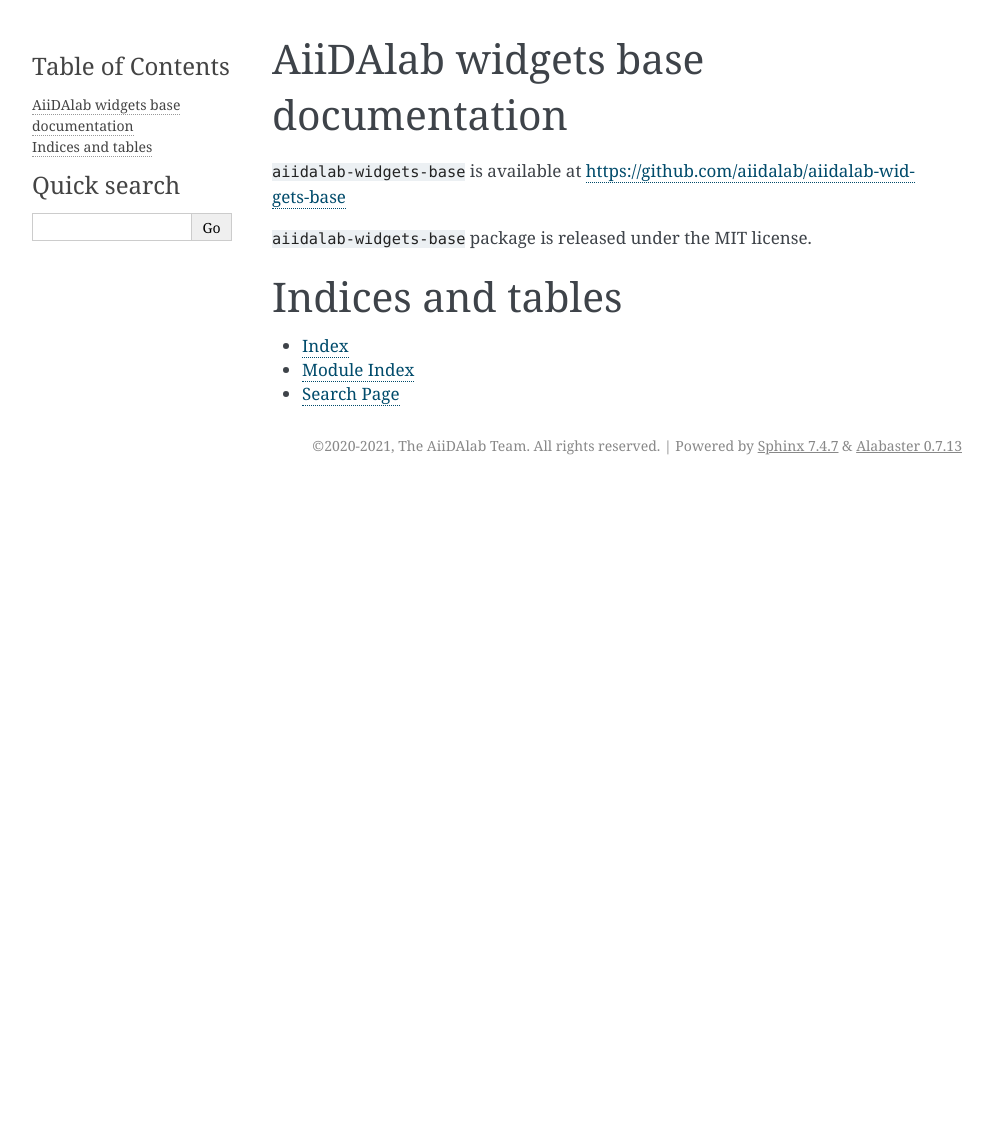
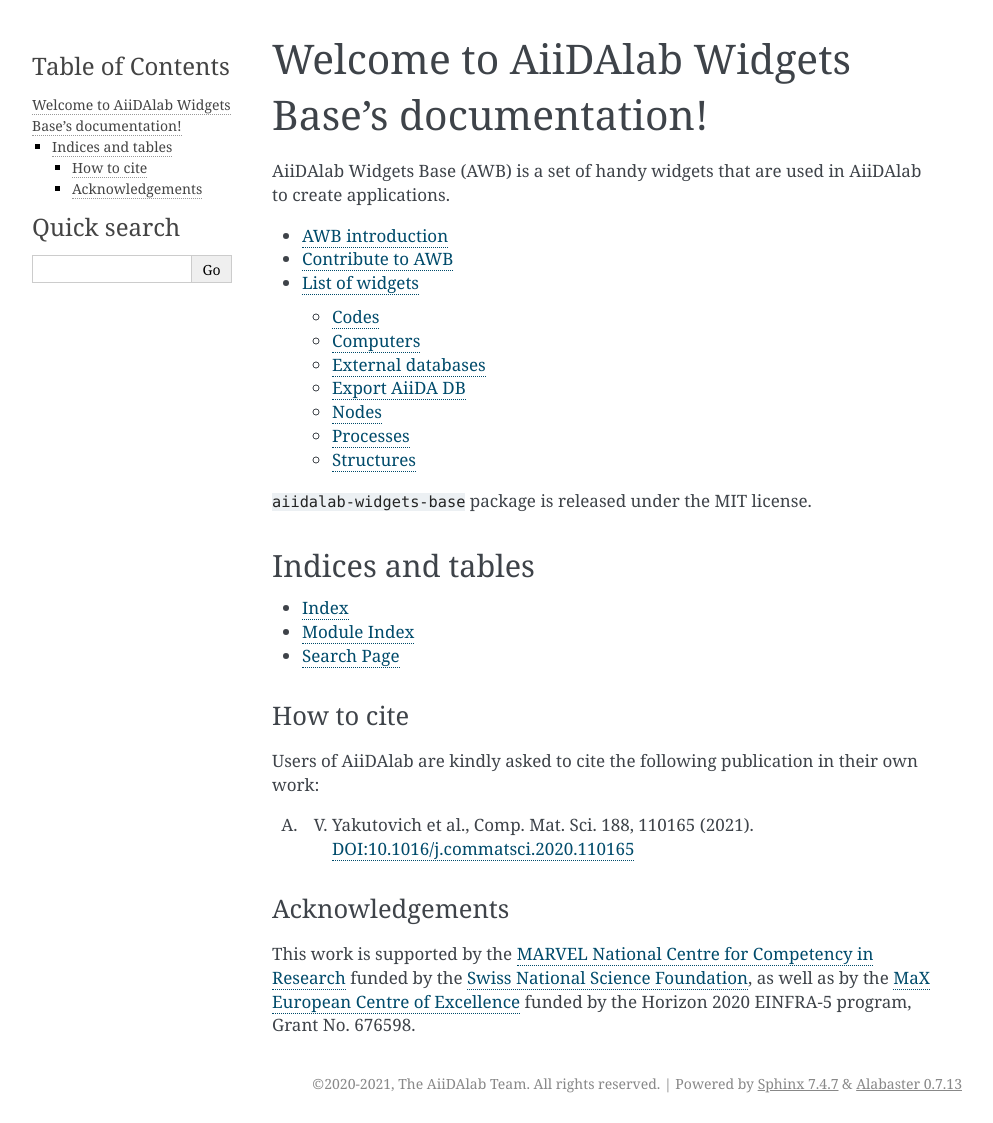
Before and after one commit to aiidalab/aiidalab-widgets-base, a Sphinx documentation site: the page built from docs/source/index.rst, in a window 1280 px wide. Shown: the whole page, without its empty margins (148-1141 px from the left). Built offline with Sphinx 7.4.7, drawn with Linux system fonts in a browser that asks for light colours; pages that are not in the unit, such as notebooks, are missing from menus; the version number is read from the project's files by our own code; before the commit the page ends 900 px from its top, so only the background shows below that.

Commit message:
Provide documentation skeleton and issues for the missing parts.

```diff
--- a/docs/source/conf.py
+++ b/docs/source/conf.py
@@ -141,13 +141,10 @@ def setup(app):
 
 # Warnings to ignore when using the -n (nitpicky) option
 # We should ignore any python built-in exception, for instance
-nitpick_ignore = [
-    ("py:class", "ipywidgets.widgets.widget_box.VBox"),
-    ("py:class", "ipywidgets.widgets.widget_button.Button"),
-    ("py:class", "ipywidgets.widgets.widget_selection.Dropdown"),
-    ("py:class", "ipywidgets.widgets.widget_string.HTML"),
-    ("py:class", "ipywidgets.widgets.widget_string.Textarea"),
-    ("py:class", "BandsData"),
-    ("py:class", "Dict"),
-    ("py:class", "FolderData"),
-]
+nitpick_ignore = []
+for line in open("nitpick-exceptions"):
+    if line.strip() == "" or line.startswith("#"):
+        continue
+    dtype, target = line.split(None, 1)
+    target = target.strip()
+    nitpick_ignore.append((dtype, target))
--- a/docs/source/index.rst
+++ b/docs/source/index.rst
@@ -1,17 +1,20 @@
-AiiDAlab widgets base documentation
-===================================
-
-``aiidalab-widgets-base`` is available at https://github.com/aiidalab/aiidalab-widgets-base
+#################################################
+Welcome to AiiDAlab Widgets Base's documentation!
+#################################################
 
 
+AiiDAlab Widgets Base (AWB) is a set of handy widgets that are used in AiiDAlab to create applications.
+
 .. toctree::
-   :maxdepth: 1
+   :maxdepth: 2
 
+   AWB introduction <introduction/index>
+   Contribute to AWB <contribute/index>
+   List of widgets <widget-list/index>
    API documentation <apidoc/aiidalab_widgets_base>
 
 
 ``aiidalab-widgets-base`` package is released under the MIT license.
-
 
 
 
@@ -21,3 +24,17 @@ Indices and tables
 * :ref:`genindex`
 * :ref:`modindex`
 * :ref:`search`
+
+***********
+How to cite
+***********
+
+Users of AiiDAlab are kindly asked to cite the following publication in their own work:
+
+A. V. Yakutovich et al., Comp. Mat. Sci. 188, 110165 (2021). 	`DOI:10.1016/j.commatsci.2020.110165 <https://doi.org/10.1016/j.commatsci.2020.110165>`__
+
+****************
+Acknowledgements
+****************
+
+This work is supported by the `MARVEL National Centre for Competency in Research <http://nccr-marvel.ch>`__	funded by the `Swiss National Science Foundation <http://www.snf.ch/en>`__, as well as by the `MaX European Centre of Excellence <http://www.max-centre.eu/>`__ funded by the Horizon 2020 EINFRA-5 program, Grant No. 676598.
--- /dev/null
+++ b/docs/source/widget-list/codes.rst
@@ -0,0 +1,4 @@
+Dealing with codes
+==================
+
+[issue: `#185 <https://github.com/aiidalab/aiidalab-widgets-base/issues/185>`_]
--- /dev/null
+++ b/docs/source/widget-list/computers.rst
@@ -0,0 +1,4 @@
+Dealing with computers
+======================
+
+[issue: `#186 <https://github.com/aiidalab/aiidalab-widgets-base/issues/186>`_ ]
--- /dev/null
+++ b/docs/source/widget-list/databases.rst
@@ -0,0 +1,4 @@
+Dealing with external databases
+===============================
+
+[issue: `#187 <https://github.com/aiidalab/aiidalab-widgets-base/issues/187>`_]
--- /dev/null
+++ b/docs/source/widget-list/export.rst
@@ -0,0 +1,4 @@
+Export AiiDA database
+=====================
+
+[issue: `#188 <https://github.com/aiidalab/aiidalab-widgets-base/issues/188>`_]
--- /dev/null
+++ b/docs/source/widget-list/index.rst
@@ -0,0 +1,16 @@
+***************
+List of widgets
+***************
+
+Here we collect the information about all the widgets available in AWB and provide a simple example of how to use them.
+
+.. toctree::
+    :maxdepth: 1
+
+    Codes <codes>
+    Computers <computers>
+    External databases <databases>
+    Export AiiDA DB <export>
+    Nodes <nodes>
+    Processes <processes>
+    Structures <structures>
--- /dev/null
+++ b/docs/source/widget-list/nodes.rst
@@ -0,0 +1,4 @@
+Dealing with AiiDA nodes
+========================
+
+[issue: `#189 <https://github.com/aiidalab/aiidalab-widgets-base/issues/189>`_]
--- /dev/null
+++ b/docs/source/widget-list/processes.rst
@@ -0,0 +1,4 @@
+Dealing with AiiDA processes
+============================
+
+[issue: `#190 <https://github.com/aiidalab/aiidalab-widgets-base/issues/190>`_]
--- /dev/null
+++ b/docs/source/widget-list/structures.rst
@@ -0,0 +1,4 @@
+Dealing with structures
+=======================
+
+[issue: `#191 <https://github.com/aiidalab/aiidalab-widgets-base/issues/191>`_]
```
Also changed, not shown: docs/source/contribute/index.rst (added, +10 -0 lines), docs/source/introduction/index.rst (added, +7 -0 lines), 3 other files.
